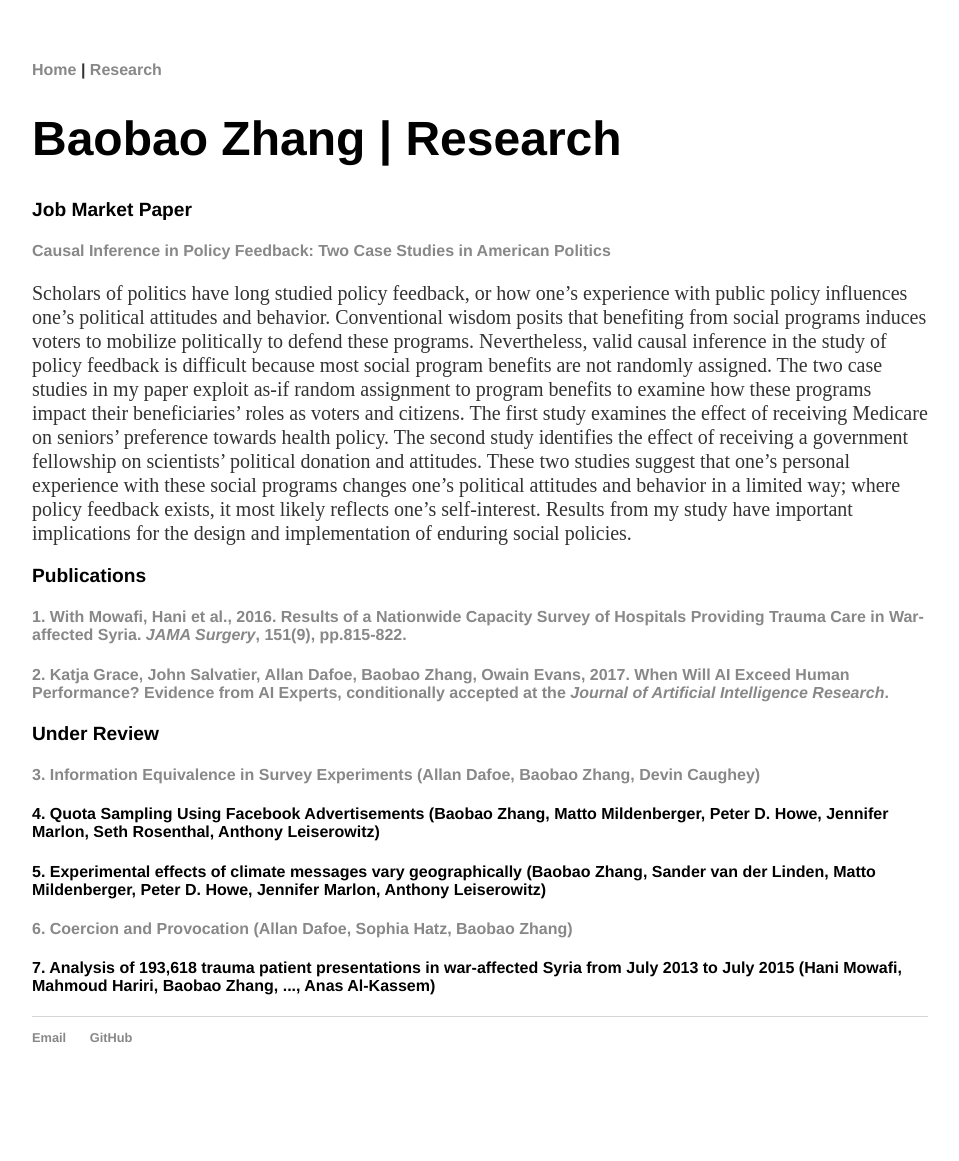
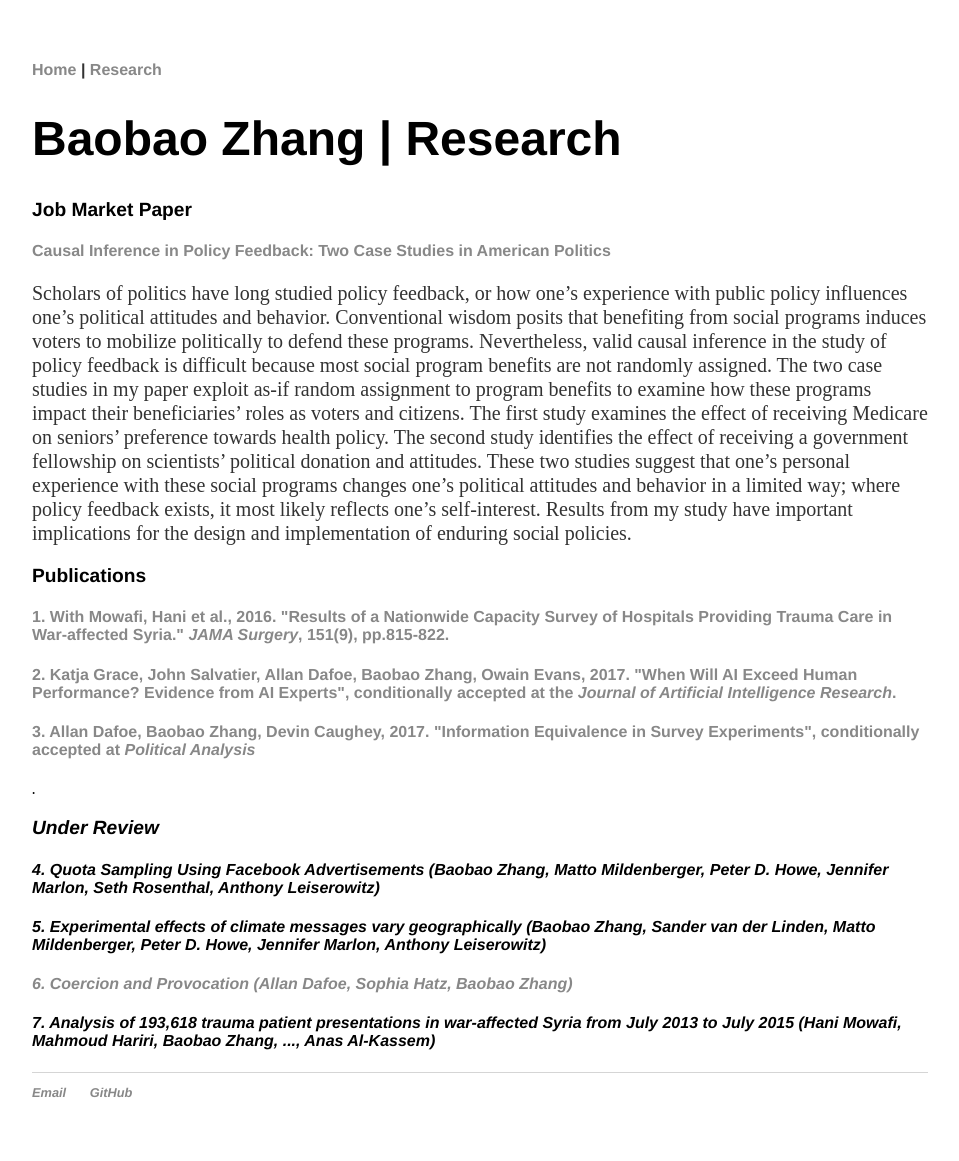
Before and after one commit to morganlivingston/baobaofzhang.github.io, a Jekyll site: the page built from research.html, in a window 1280 px wide. Shown: the whole page, without its empty margins (160-1119 px from the left). Built offline with Jekyll 4.4.1, drawn with Linux system fonts in a browser that asks for light colours; before the commit the page ends 1106 px from its top, so only the background shows below that.

Commit message:
Update research.html

```diff
--- a/research.html
+++ b/research.html
@@ -14,11 +14,11 @@ title: Research
 Scholars of politics have long studied policy feedback, or how one’s experience with public policy influences one’s political attitudes and behavior. Conventional wisdom posits that benefiting from social programs induces voters to mobilize politically to defend these programs. Nevertheless, valid causal inference in the study of policy feedback is difficult because most social program benefits are not randomly assigned. The two case studies in my paper exploit as-if random assignment to program benefits to examine how these programs impact their beneficiaries’ roles as voters and citizens. The first study examines the effect of receiving Medicare on seniors’ preference towards health policy. The second study identifies the effect of receiving a government fellowship on scientists’ political donation and attitudes. These two studies suggest that one’s personal experience with these social programs changes one’s political attitudes and behavior in a limited way; where policy feedback exists, it most likely reflects one’s self-interest. Results from my study have important implications for the design and implementation of enduring social policies.
 </p>
 			<h3>Publications</h3>
-  <h4><a href="https://www.ncbi.nlm.nih.gov/pubmed?term=27332144">1. With Mowafi, Hani et al., 2016. Results of a Nationwide Capacity Survey of Hospitals Providing Trauma Care in War-affected Syria. <i>JAMA Surgery</i>, 151(9), pp.815-822.</a></h4>
-<h4><a href="https://arxiv.org/abs/1705.08807">2. Katja Grace, John Salvatier, Allan Dafoe, Baobao Zhang, Owain Evans, 2017. When Will AI Exceed Human Performance? Evidence from AI Experts, conditionally accepted at the <i>Journal of Artificial Intelligence Research</i>.
-	</a></h4>
+  <h4><a href="https://www.ncbi.nlm.nih.gov/pubmed?term=27332144">1. With Mowafi, Hani et al., 2016. "Results of a Nationwide Capacity Survey of Hospitals Providing Trauma Care in War-affected Syria." <i>JAMA Surgery</i>, 151(9), pp.815-822.</a></h4>
+<h4><a href="https://arxiv.org/abs/1705.08807">2. Katja Grace, John Salvatier, Allan Dafoe, Baobao Zhang, Owain Evans, 2017. "When Will AI Exceed Human Performance? Evidence from AI Experts", conditionally accepted at the <i>Journal of Artificial Intelligence Research</i>.</a></h4>
+<h4><a href="http://www.allandafoe.com/ie">3. Allan Dafoe, Baobao Zhang, Devin Caughey, 2017. "Information Equivalence in Survey Experiments", conditionally accepted at <i>Political Analysis<i></a></h4>.
+
 			<h3>Under Review</h3>
-<h4><a href="http://www.allandafoe.com/ie">3. Information Equivalence in Survey Experiments (Allan Dafoe, Baobao Zhang, Devin Caughey)</a></h4>
 <h4>4. Quota Sampling Using Facebook Advertisements (Baobao Zhang, Matto Mildenberger, Peter D. Howe, Jennifer Marlon, Seth Rosenthal, Anthony Leiserowitz)</h4>
 <h4>5. Experimental effects of climate messages vary geographically (Baobao Zhang, Sander van der Linden, Matto Mildenberger, Peter D. Howe, Jennifer Marlon, Anthony Leiserowitz) </h4>
 <h4><a href="http://www.allandafoe.com/provocation.pdf">6. Coercion and Provocation (Allan Dafoe, Sophia Hatz, Baobao Zhang)</a></h4>
```
